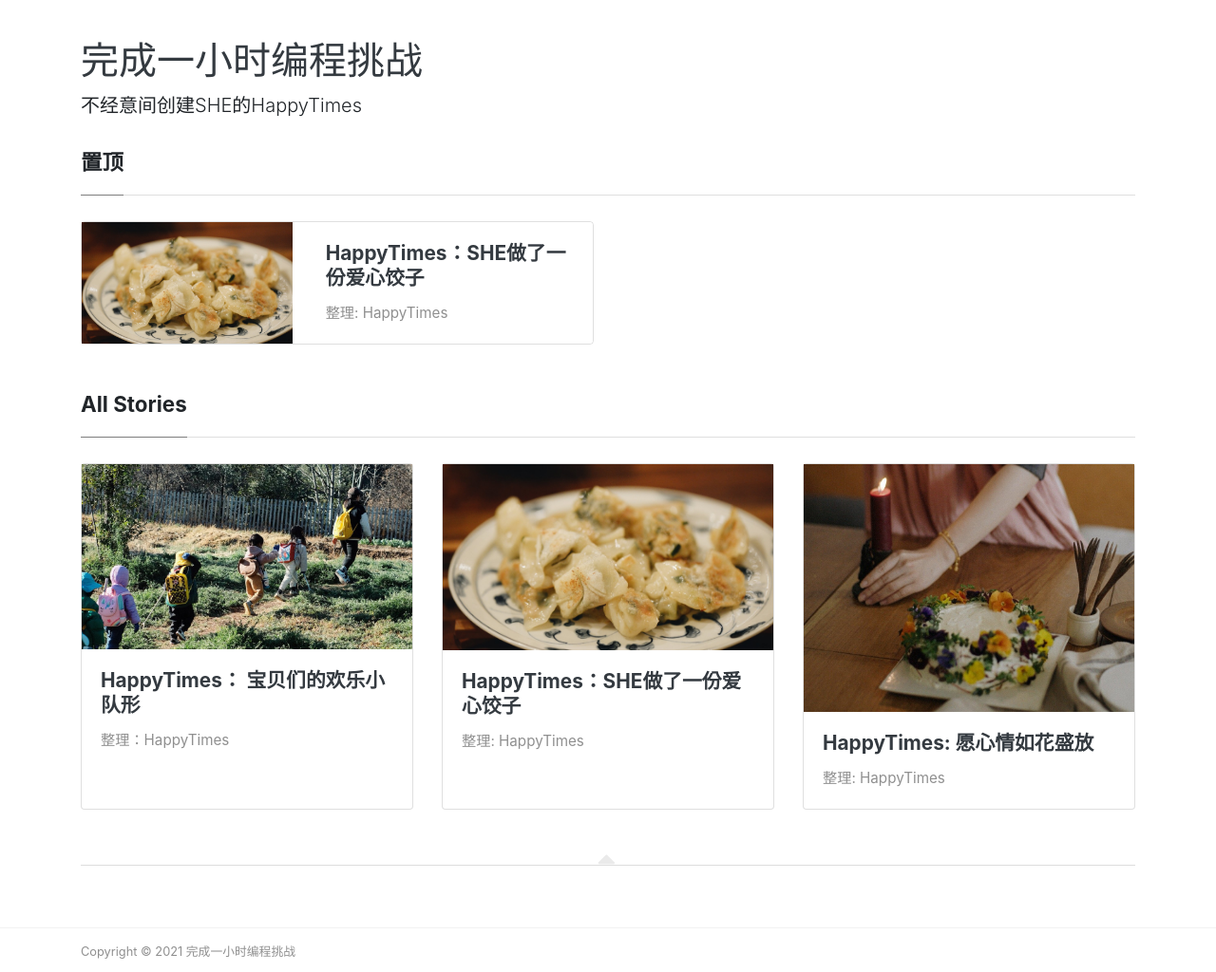
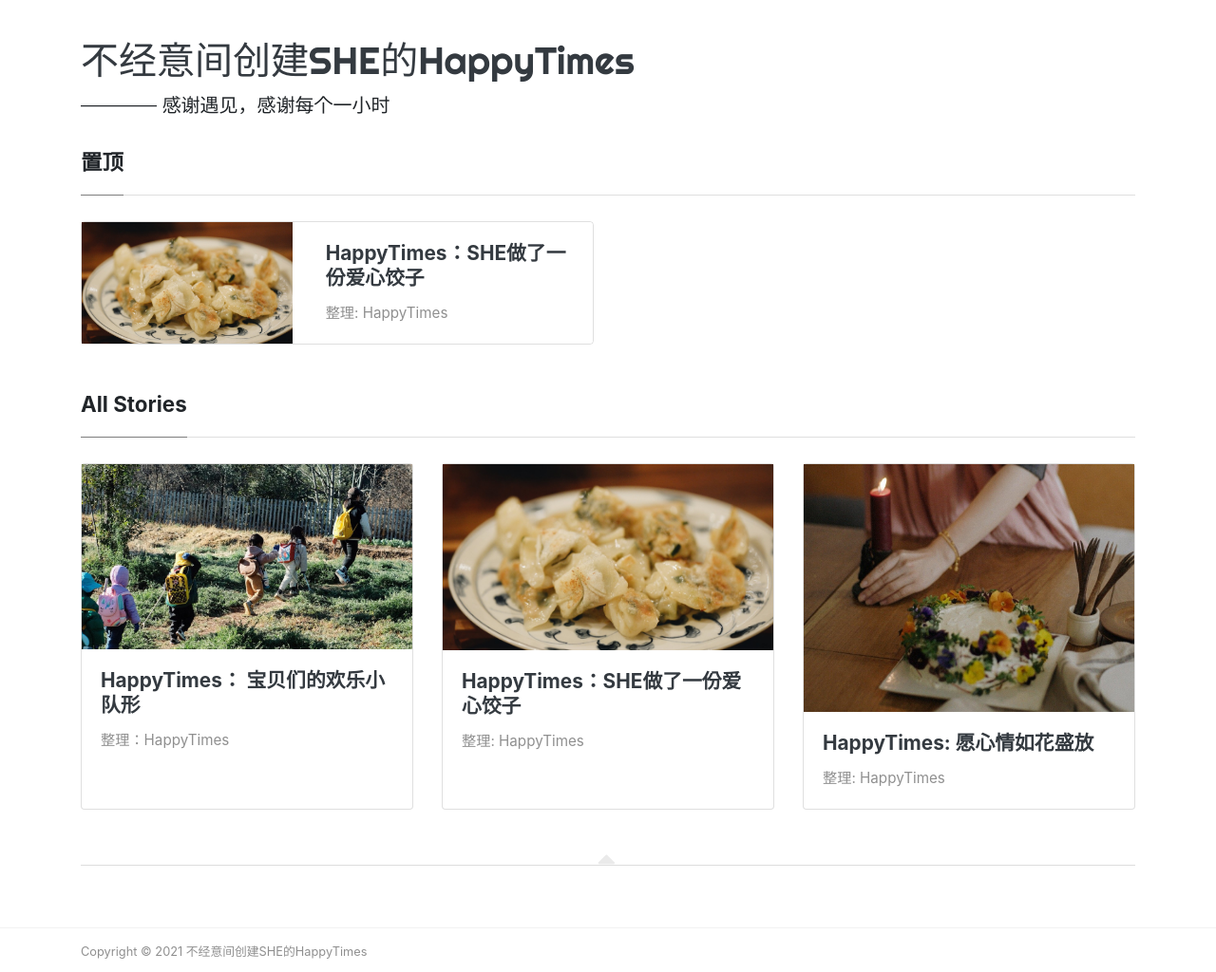
Before and after one commit to Newly6161/Happy-Times, a Jekyll site: the page built from index.html, in a window 1280 px wide. Shown: the whole page at 95% size. Built offline with Jekyll 4.4.1, drawn with Linux system fonts in a browser that asks for light colours; nearby versions of some CDN libraries; the list of posts is cut into pages by our own code.

Commit message:
更改标题

```diff
--- a/_config.yml
+++ b/_config.yml
@@ -2,11 +2,11 @@
 baseurl: "/Happy-Times"
 
 # 网页的标题
-title: "科技遇见她"
+title: "科技遇见她|一小时编程挑战"
 # 网站的主标题
-name: "完成一小时编程挑战"
+name: "不经意间创建SHE的HappyTimes"
 # 网站副标题
-description: "不经意间创建SHE的HappyTimes"
+description: "———— 感谢遇见，感谢每个一小时"
 
 # 分页配置
 # 每页文章数量
```
